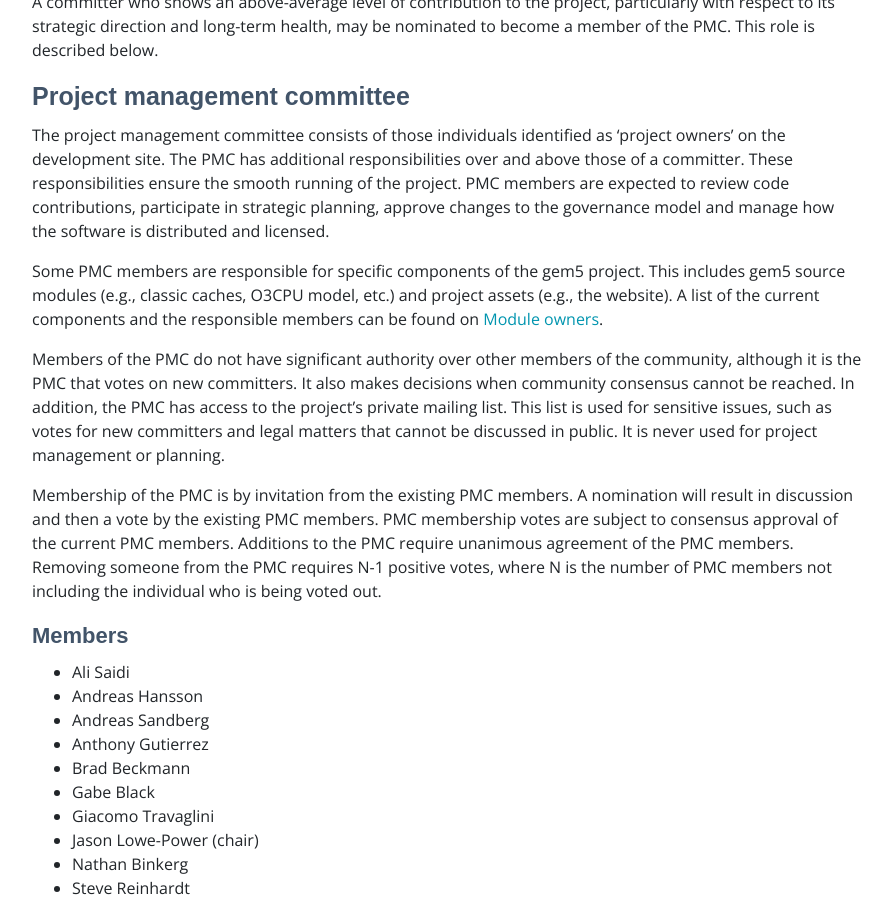
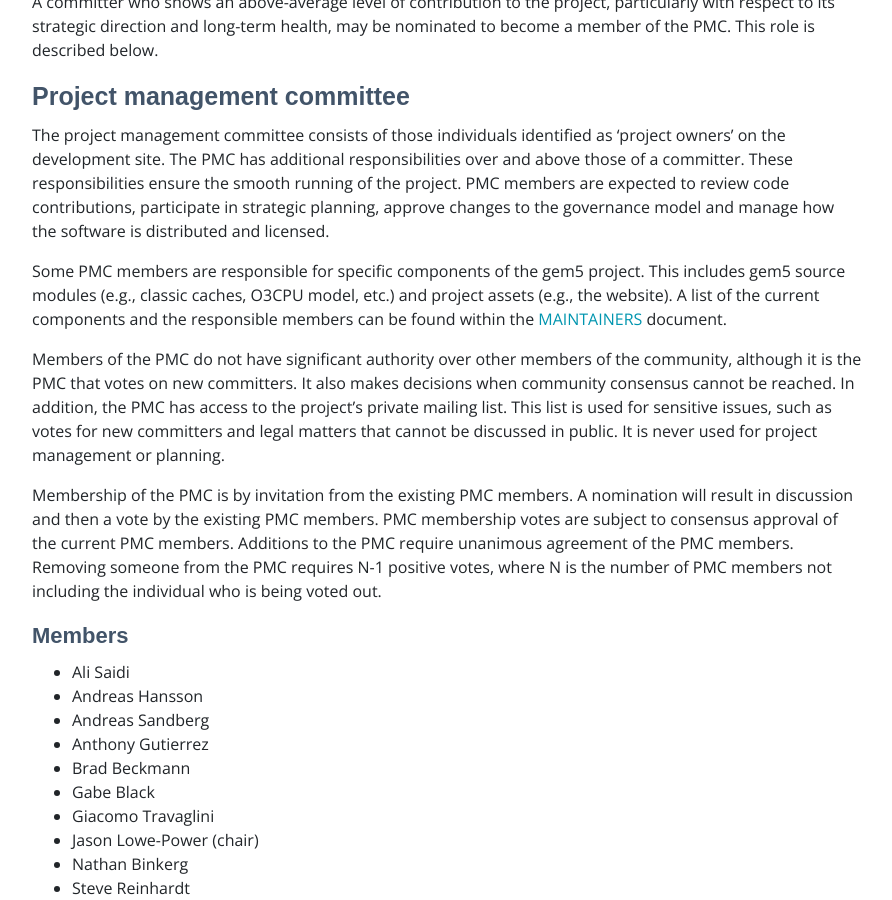
Before and after one commit to gem5/website, a Jekyll site: the page built from _pages/governance.md, in a window 1280 px wide and 900 px high, scrolled down 4485 px. Shown: the whole window, without its empty margins (53-945 px from the left). Built offline with Jekyll 4.4.1, drawn with Linux system fonts in a browser that asks for light colours; nearby versions of some CDN libraries; some web fonts are replaced.

Commit message:
Fixed broken link to 'Module Owners' in governance doc

```diff
--- a/_pages/governance.md
+++ b/_pages/governance.md
@@ -104,7 +104,7 @@
 
 The project management committee consists of those individuals identified as ‘project owners’ on the development site. The PMC has additional responsibilities over and above those of a committer. These responsibilities ensure the smooth running of the project. PMC members are expected to review code contributions, participate in strategic planning, approve changes to the governance model and manage how the software is distributed and licensed.
 
-Some PMC members are responsible for specific components of the gem5 project. This includes gem5 source modules (e.g., classic caches, O3CPU model, etc.) and project assets (e.g., the website). A list of the current components and the responsible members can be found on [Module owners](Module_owners "wikilink").
+Some PMC members are responsible for specific components of the gem5 project. This includes gem5 source modules (e.g., classic caches, O3CPU model, etc.) and project assets (e.g., the website). A list of the current components and the responsible members can be found within the [MAINTAINERS](https://gem5.googlesource.com/public/gem5/+/refs/heads/master/MAINTAINERS) document.
 
 Members of the PMC do not have significant authority over other members of the community, although it is the PMC that votes on new committers. It also makes decisions when community consensus cannot be reached. In addition, the PMC has access to the project’s private mailing list. This list is used for sensitive issues, such as votes for new committers and legal matters that cannot be discussed in public. It is never used for project management or planning.
 
```
